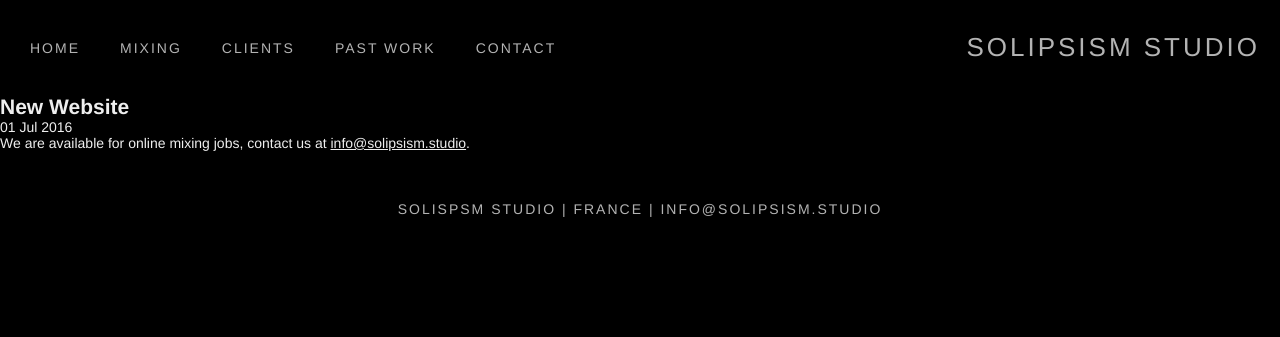
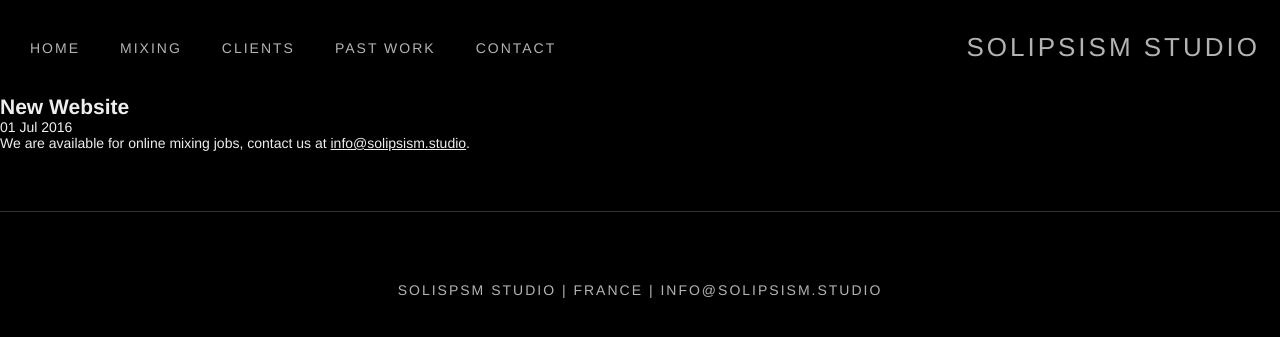
Before and after one commit to romainberger/solipsism.studio, a Jekyll site: the page built from _posts/2016-07-01-new-website.md, in a window 1280 px wide. Shown: the top 337 px of the page. Built offline with Jekyll 4.4.1, drawn with Linux system fonts in a browser that asks for light colours.

Commit message:
Prepare other news and fix news list

```diff
--- a/Gemfile
+++ b/Gemfile
@@ -1,4 +1,4 @@
 source 'https://rubygems.org'
 ruby '2.0.0'
 
-gem 'jekyll',  '1.4.2'
+gem 'jekyll',  '3.1.6'
--- a/css/main.css
+++ b/css/main.css
@@ -253,10 +253,25 @@
 }
 
 /* Post */
+.post {
+  padding-bottom: 60px;
+  margin-bottom: 70px;
+  border-bottom: 1px solid #333;
+}
+
 .post h2 {
   text-transform: uppercase;
   letter-spacing: 2px;
   font-weight: lighter;
+  font-size: 22px;
+}
+
+.post .content {
+  font-size: 15px;
+}
+
+.post .content p {
+  margin-bottom: 15px;
 }
 
 @media (min-width: 500px) {
--- a/news/index.html
+++ b/news/index.html
@@ -8,7 +8,7 @@
     {% for post in site.posts %}
       <li class="post">
         <h2>{{ post.title }} - {{ post.date | date_to_string }}</h2>
-        <div>{{ post.content }}</div>
+        <div class="content">{{ post.content }}</div>
       </li>
     {% endfor %}
   </ul>
```
Also changed, not shown: _posts/2014-12-27-brain-collapse-sd2.0-preset.md (added, +12 -0 lines).
